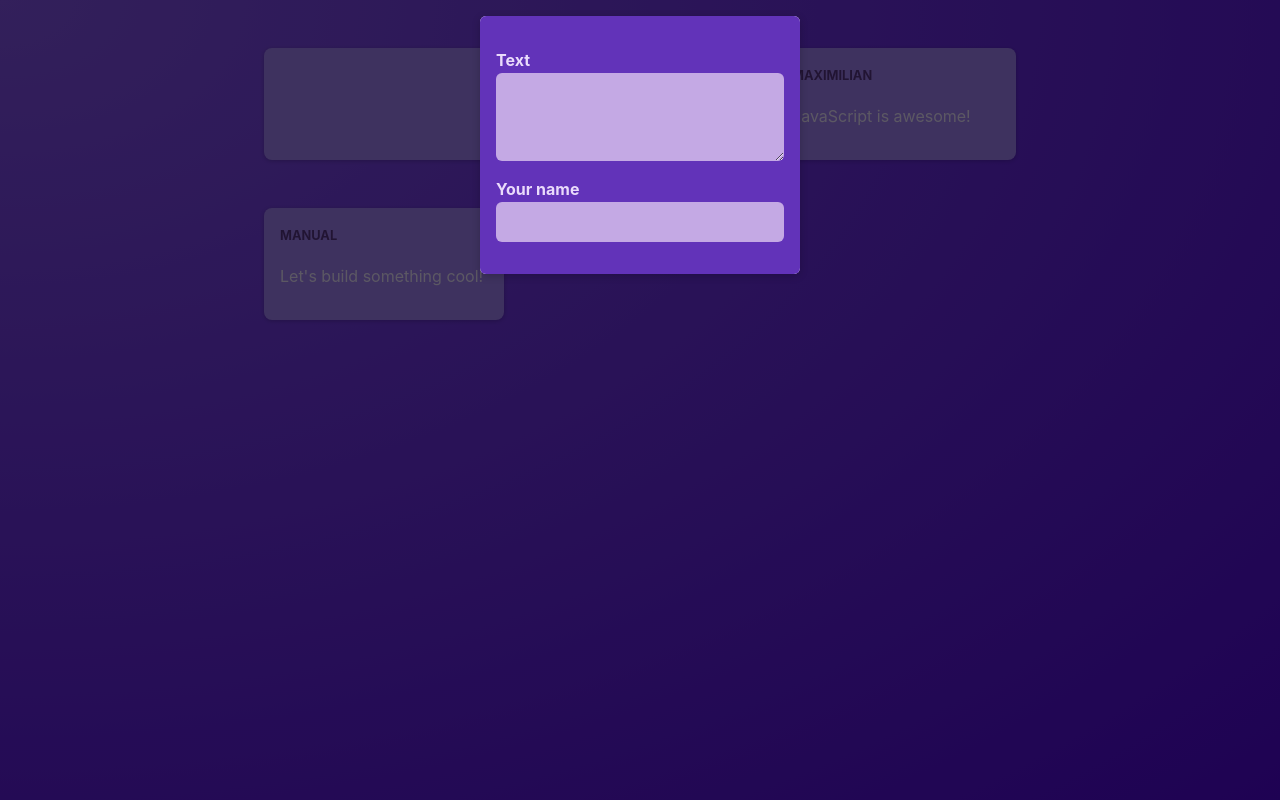
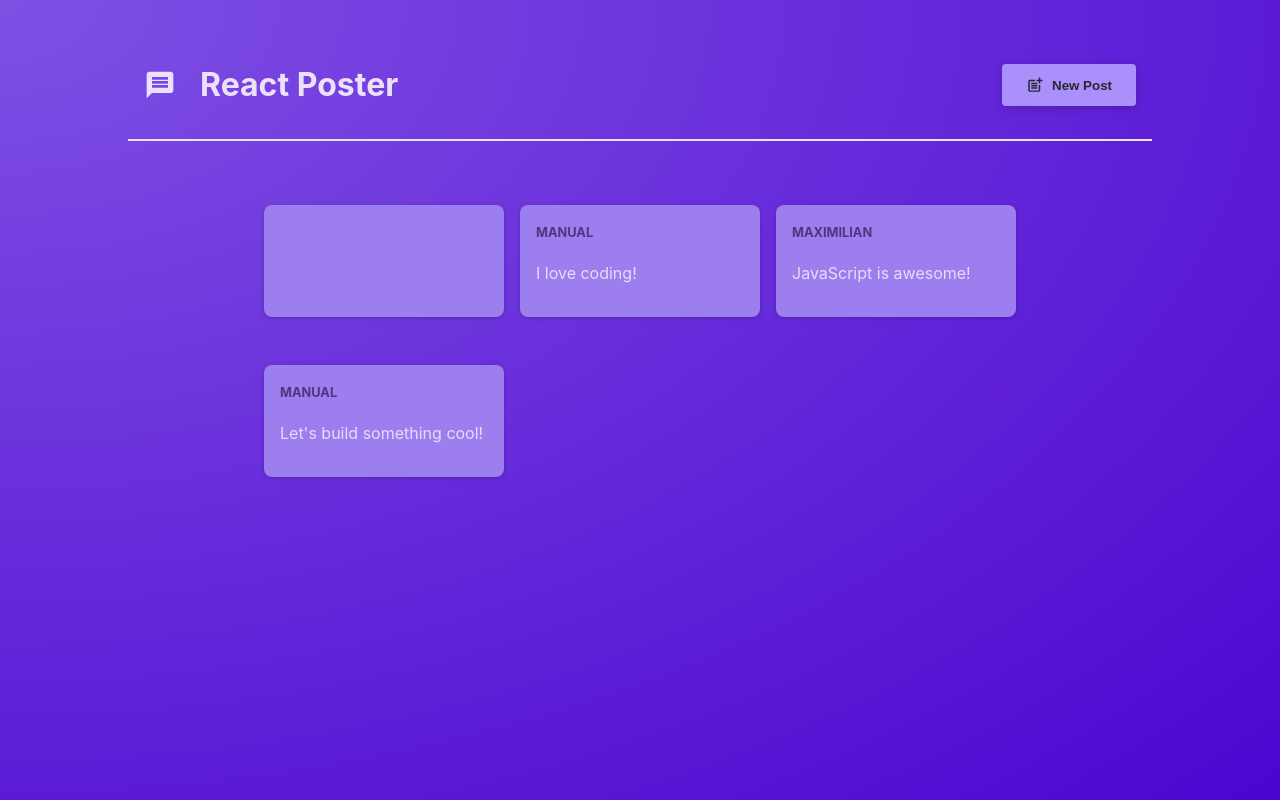
Before and after one commit to senli-rrc/starting-project, a React (Vite) app: page / in a window 1280 px wide. Built offline with nearby package versions, Linux system fonts and the light colour scheme.

Commit message:
update new post functions

```diff
--- a/package.json
+++ b/package.json
@@ -10,7 +10,8 @@
   },
   "dependencies": {
     "react": "^18.2.0",
-    "react-dom": "^18.2.0"
+    "react-dom": "^18.2.0",
+    "react-icons": "^5.5.0"
   },
   "devDependencies": {
     "@types/react": "^18.0.17",
--- a/src/App.jsx
+++ b/src/App.jsx
@@ -1,10 +1,26 @@
+import { useState } from "react";
 import PostsList from "./components/PostsList";
+import MainHeader from "./components/MainHeader";
 
 function App() {
+  const [modalIsVisible, setModalIsVisible] = useState(false);
+
+  function showModalHandler() {
+    setModalIsVisible(true);
+  }
+
+  function hideModalHandler() {
+    setModalIsVisible(false);
+  }
+
   return (
-    <main>
-      <PostsList />
-    </main>
+    <>
+      <MainHeader onCreatePost={showModalHandler} />
+      <main>
+        <PostsList isPosting={modalIsVisible}
+        onStopPosting={hideModalHandler} />
+      </main>
+    </>
   );
 }
 
--- /dev/null
+++ b/src/components/MainHeader.jsx
@@ -0,0 +1,22 @@
+import { MdPostAdd, MdMessage } from 'react-icons/md';
+
+import classes from './MainHeader.module.css';
+
+function MainHeader({ onCreatePost }) {
+  return (
+    <header className={classes.header}>
+      <h1 className={classes.logo}>
+        <MdMessage />
+        React Poster
+      </h1>
+      <p>
+        <button className={classes.button} onClick={onCreatePost}>
+          <MdPostAdd size={18} />
+          New Post
+        </button>
+      </p>
+    </header>
+  );
+}
+
+export default MainHeader;
--- a/src/components/PostsList.jsx
+++ b/src/components/PostsList.jsx
@@ -4,7 +4,7 @@ import Post from "./Post";
 import Modal from "./Modal";
 import classes from './PostsList.module.css';
 
-function PostsList() {
+function PostsList({isPosting, onStopPosting}) {
   const [ modalIsVisible, setModalIsVisible] = useState(true);
   const [enteredBody, setEnteredBody] = useState(' ');
   const [enteredAuthor, setEnteredAuthor] = useState(' ');
@@ -36,8 +36,8 @@ function PostsList() {
 
   return (
     <>
-      {modalIsVisible && (
-        <Modal onClose={hideModalHandler}>
+      {isPosting && (
+        <Modal onClose={onStopPosting}>
           <NewPost
             onBodyChange={bodyChangeHandler}
             onAuthorChange={authorChangeHandler}
```
Also changed, not shown: src/MainHeader.jsx (deleted), 1 other file (tests, documents, lock files or other folders).
